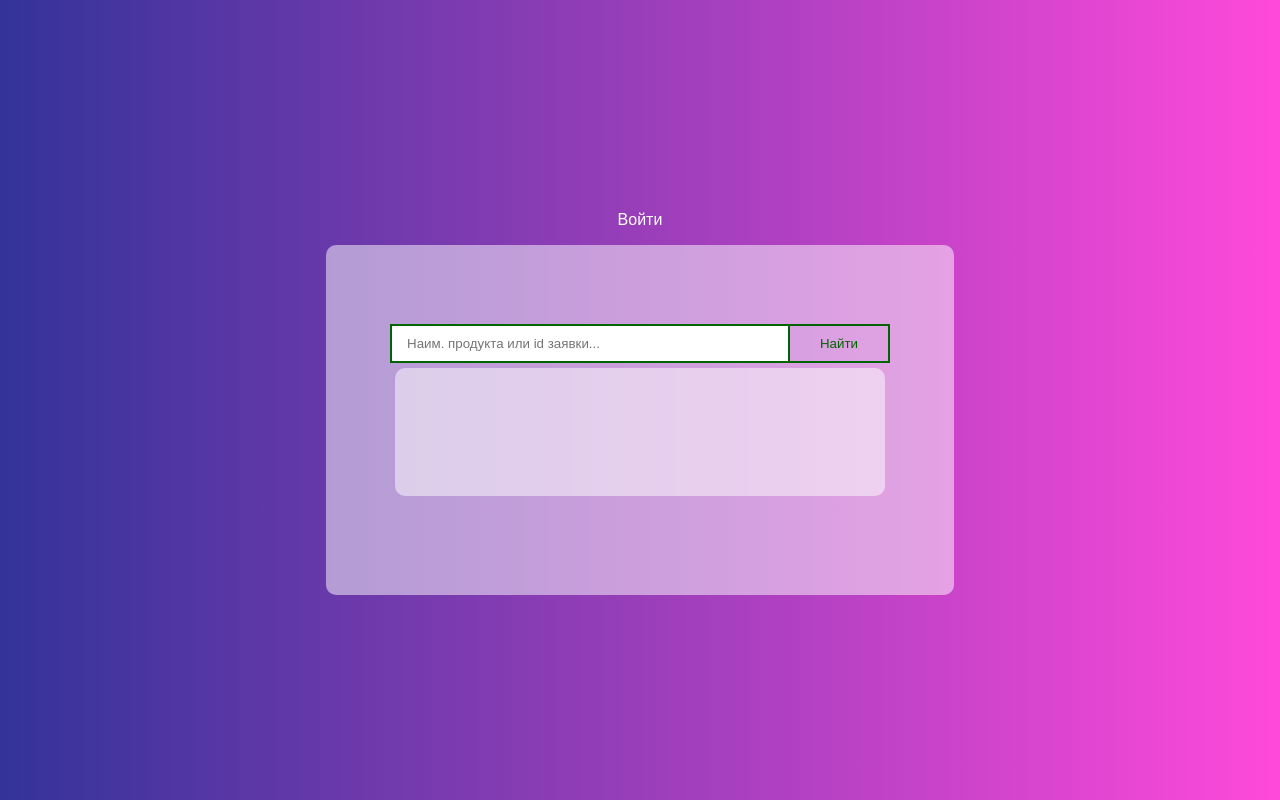
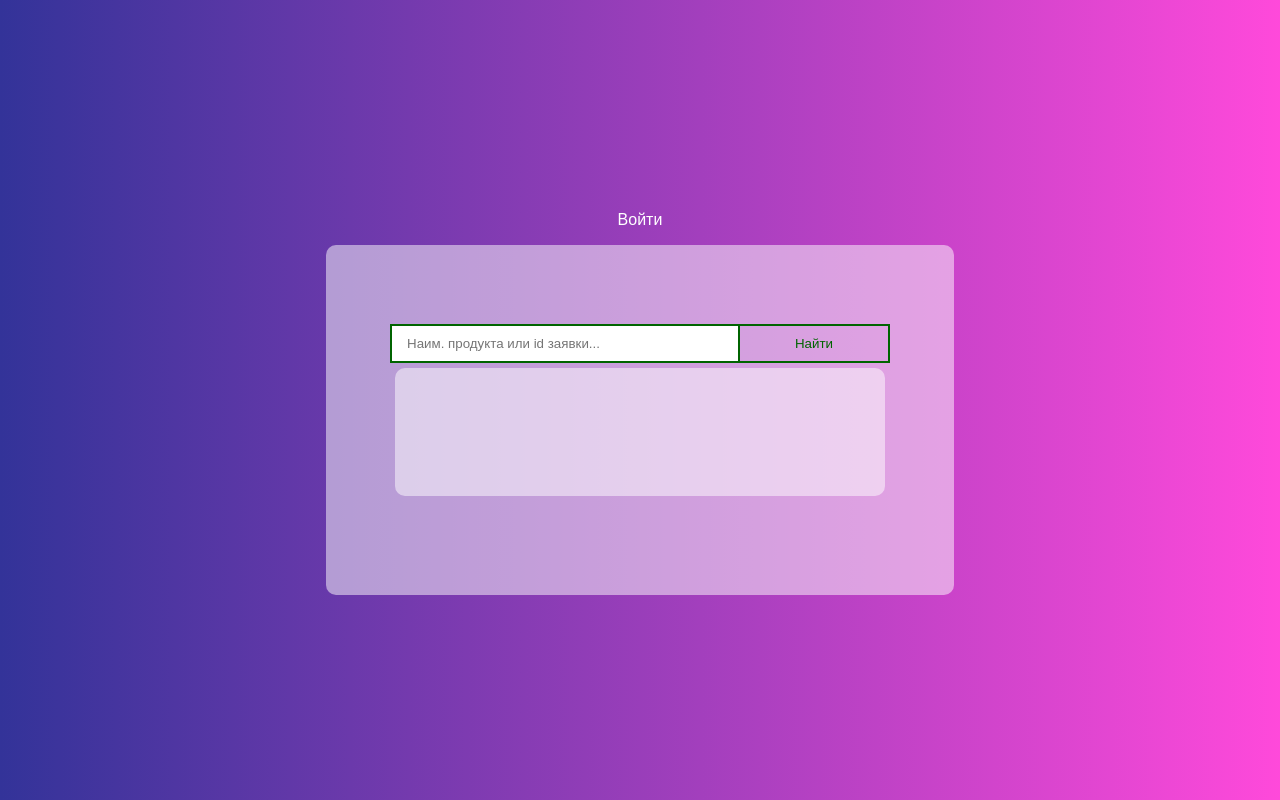
Before and after one commit to Eugene-Eremin/auctionProject, a Vue app in the folder vue-app/: page /applications in a window 1280 px wide. Built offline with nearby package versions, Linux system fonts and the light colour scheme.

Commit message:
фикс

```diff
--- a/vue-app/src/components/UI/MyButton.vue
+++ b/vue-app/src/components/UI/MyButton.vue
@@ -12,7 +12,7 @@ export default {
 
 <style scoped>
 .btn {
-  width: 20%;
+  width: 30%;
   padding: 10px 15px;
   background: none;
   color: darkgreen;
--- a/vue-app/src/components/UI/MyInput.vue
+++ b/vue-app/src/components/UI/MyInput.vue
@@ -18,7 +18,7 @@ export default {
 
 <style scoped>
 .input {
-  width: 80%;
+  width: 70%;
   border: 2px solid darkgreen;
   padding: 10px 15px;
   margin-top: 15px;
```
